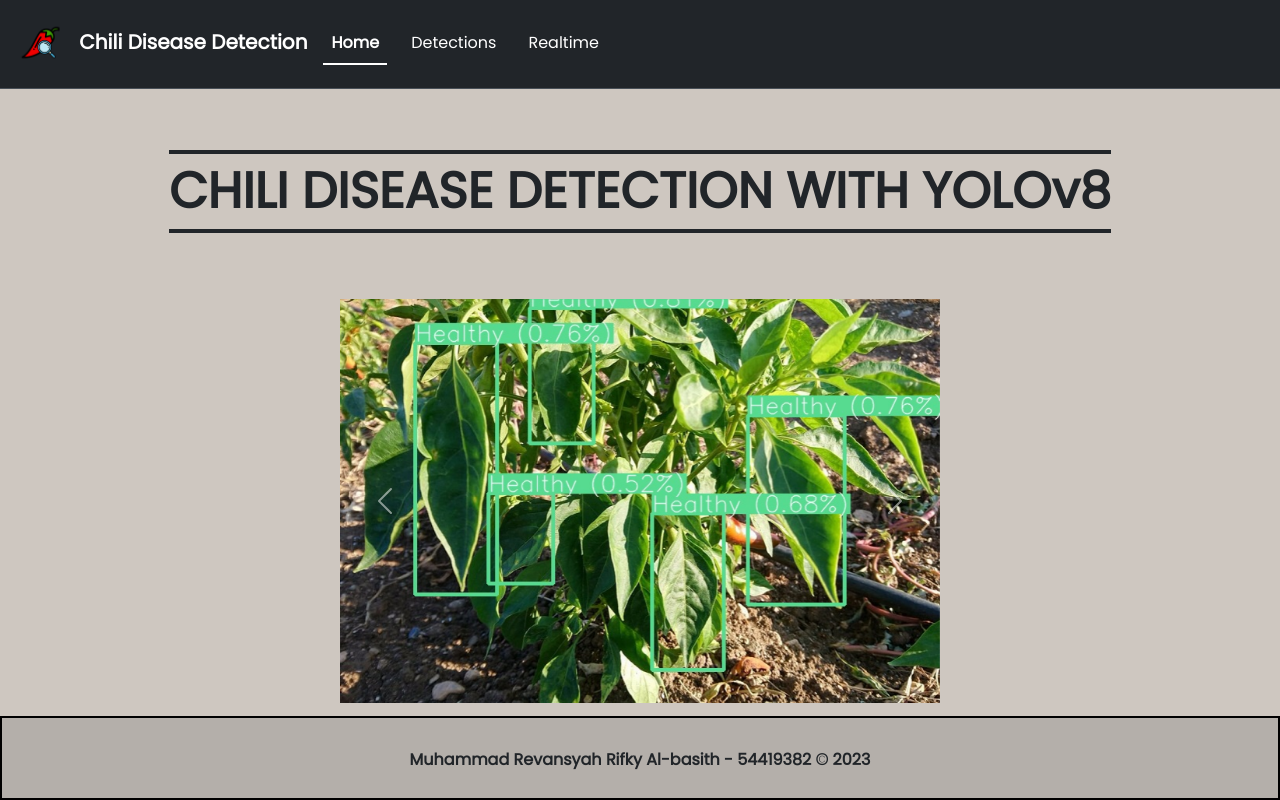
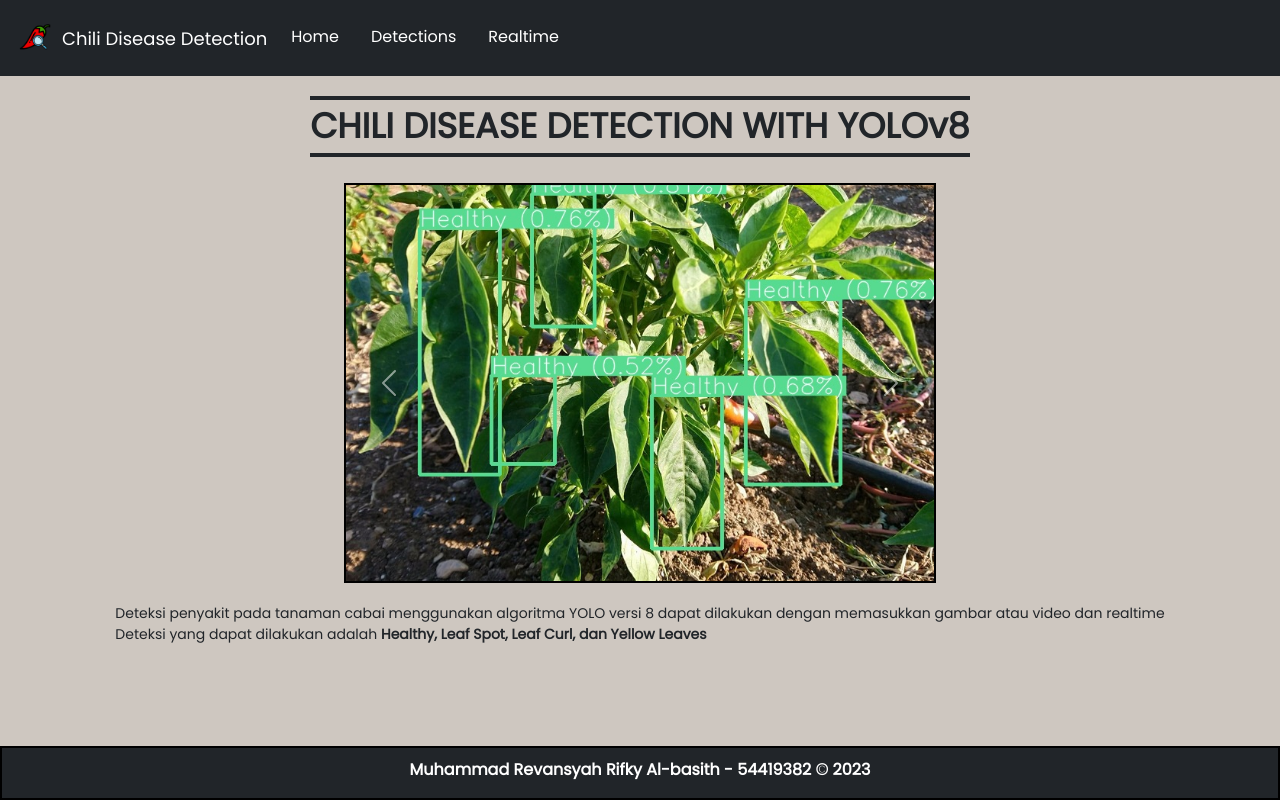
Before and after one commit to muhrevan08/ChiliPlantDiseaseDetection-YoloV8, a Flask app: page / in a window 1280 px wide. Run offline with Flask 3, Linux system fonts and the light colour scheme.

Commit message:
update ui home

```diff
--- a/static/css/style.css
+++ b/static/css/style.css
@@ -1,47 +1,82 @@
 @import url('https://fonts.googleapis.com/css2?family=Poppins:wght@300;400&display=swap');
+
 *, html, body {
     font-family: 'Poppins', sans-serif;
     margin: 0;
     padding: 0;
+    box-sizing: border-box;
+}
 
-}
 body {
     background-color: #cec7c0;
+}
+
+.logo {
+    display: flex;
+    align-items: center;
+    justify-content: center;
+}
+
+.logo-img {
+    width: 50px;
+    height: 50px;
+}
+
+.title-navbar {
+    margin-bottom: 0;
+    font-size: 18px;
+}
+
+.nav li a:hover {
+    color: #cec7c0;
+    transition: all .5s ease-in-out;
+    -webkit-transition: all .5s ease-in-out;
+    -moz-transition: all .5s ease-in-out;
+    -ms-transition: all .5s ease-in-out;
+    -o-transition: all .5s ease-in-out;
+}
+
+.container {
+    display: flex;
+    flex-direction: column;
+    width: 100%;
+    height: 89vh;
 }
 
 .nameDetection {
     display: flex;
     justify-content: center;
     font-weight: bold;
-    font-size: 50px;
-    margin-top: 150px;
-    margin-bottom: 50px;
+    font-size: 35px;
+    margin-top: 20px;
+    margin-bottom: 10px;
 }
 
 .menu {
     color: #ffffff;
-}
-
-.logo {
-    width: 62px;
-    height: 62px;
+    font-size: 16px;
 }
 
 .set-carousel {
     display: flex;
     justify-content: center;
+    align-items: center;
 }
 
-.carousel {
-    position: relative;
-    width: 600px;
-
+.carousel-img {
+    display: block;
+    width: 100%;
+    max-width: 600px;
+    height: 400px;
+    border: 2px solid rgb(0, 0, 0);
 }
 
 .info {
     display: flex;
     justify-content: center;
     margin-top: 20px;
+    font-size: 14px;
+    text-align: justify;
 }
 
 .MyBiodata {
@@ -49,11 +84,12 @@
     width: 100%;
     bottom: 0;
     left: 0;
-    padding-top: 30px;
-    padding-bottom: 10px;
+    padding-top: 10px;
+    padding-bottom: -10px;
     text-align: center;
     font-weight: bold;
     border: 2px solid black;
-    background-color: #b4afaa;
+    background-color: #212529;
+    color: white;
     margin-bottom: 0px;
 }
--- a/templates/home.html
+++ b/templates/home.html
@@ -16,11 +16,13 @@
 <body>
   <div>
     <!-- NAVBAR -->
-    <nav class="navbar navbar-expand bg-dark border-bottom border-body fixed-top" data-bs-theme="dark">
+    <nav class="navbar navbar-expand bg-dark" data-bs-theme="dark">
       <div class="container-fluid">
-        <a class="navbar-brand" style="font-weight: bold" href="#">
-          <img src="/static/source/Logo-Chili Detection.png" alt="" class="logo" />
-          Chili Disease Detection
+        <a class="navbar-brand" sty le="font-weight: bold" href="#">
+          <div class="logo">
+            <img src="/static/source/Logo-Chili Detection.png" alt="" class="logo-img" />
+            <p class="title-navbar">Chili Disease Detection</p>
+          </div>
         </a>
         <button class="navbar-toggler" type="button" data-bs-toggle="collapse" data-bs-target="#navbarNavAltMarkup"
           aria-controls="navbarNavAltMarkup" aria-expanded="false" aria-label="Toggle navigation">
@@ -30,7 +32,7 @@
           <div class="navbar-nav">
             <ul class="nav nav-underline">
               <li class="nav-item">
-                <a class="nav-link active menu" aria-current="page" href="/templates/home.html">Home</a>
+                <a class="nav-link  menu" aria-current="page" href="/templates/home.html">Home</a>
               </li>
               <li class="nav-item">
                 <a class="nav-link menu" href="/detections">Detections</a>
@@ -45,8 +47,9 @@
     </nav>
   </div>
 
+  <!-- CONTENT -->
+  <div class="container">
 
-  <!-- CONTENT -->
     <div class="nameDetection">
       <p class="d-flex justify-content-center align-items-center border-bottom border-top border-dark border-4">CHILI
         DISEASE DETECTION WITH YOLOv8</p>
@@ -57,16 +60,16 @@
       <div id="carouselExample" class="carousel slide width:600px">
         <div class="carousel-inner">
           <div class="carousel-item active">
-          <img src="/static/web_images/1.jpg" class="d-block w-100" alt="...">
+            <img src="/static/web_images/1.jpg" class="carousel-img" alt="...">
           </div>
           <div class="carousel-item">
-          <img src="/static/web_images/2.jpg" class="d-block w-100" alt="...">
+            <img src="/static/web_images/2.jpg" class="carousel-img" alt="...">
           </div>
           <div class="carousel-item">
-          <img src="/static/web_images/3.jpg" class="d-block w-100" alt="...">
+            <img src="/static/web_images/3.jpg" class="carousel-img" alt="...">
           </div>
           <div class="carousel-item">
-          <img src="/static/web_images/4.jpg" class="d-block w-100" alt="...">
+            <img src="/static/web_images/4.jpg" class="carousel-img" alt="...">
           </div>
         </div>
         <button class="carousel-control-prev" type="button" data-bs-target="#carouselExample" data-bs-slide="prev">
@@ -90,6 +93,8 @@
     <div class="MyBiodata">
       <p class="footer-name">Muhammad Revansyah Rifky Al-basith - 54419382 &copy; 2023</p>
     </div>
+  </div>
+
 
   <script src="https://cdn.jsdelivr.net/npm/bootstrap@5.3.1/dist/js/bootstrap.bundle.min.js"
     integrity="sha384-HwwvtgBNo3bZJJLYd8oVXjrBZt8cqVSpeBNS5n7C8IVInixGAoxmnlMuBnhbgrkm"
```
Lines whose indentation alone changed are shown as unchanged.
